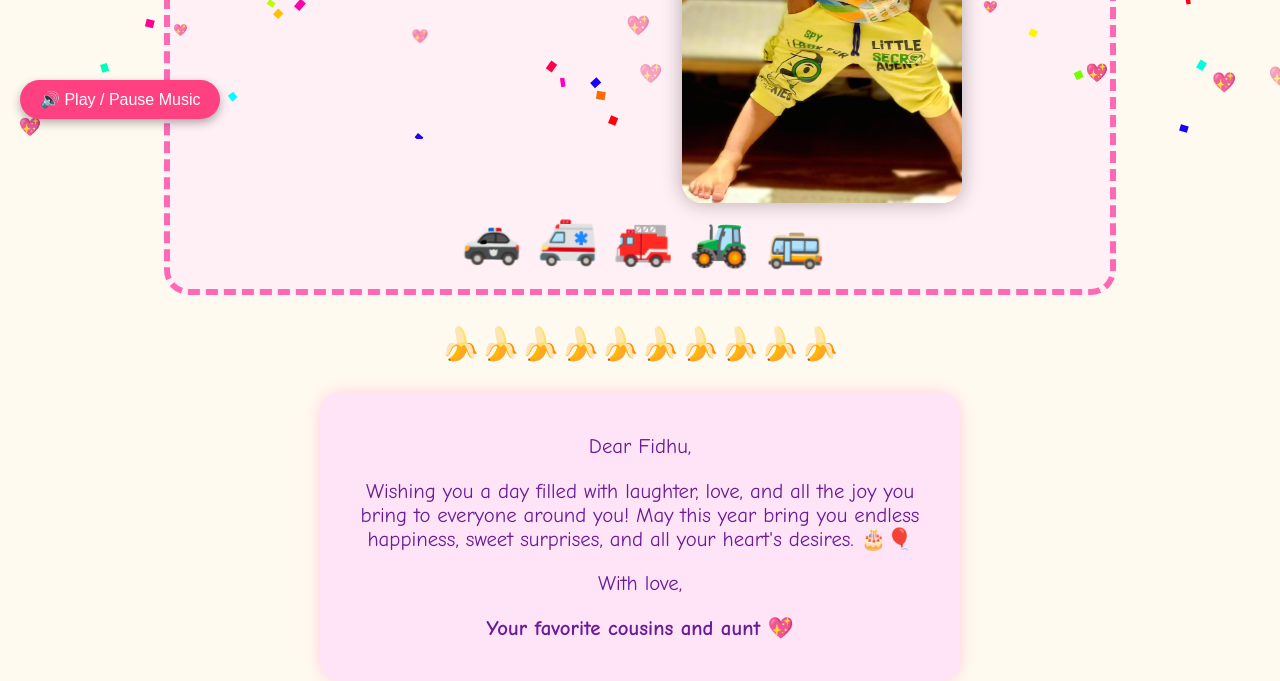
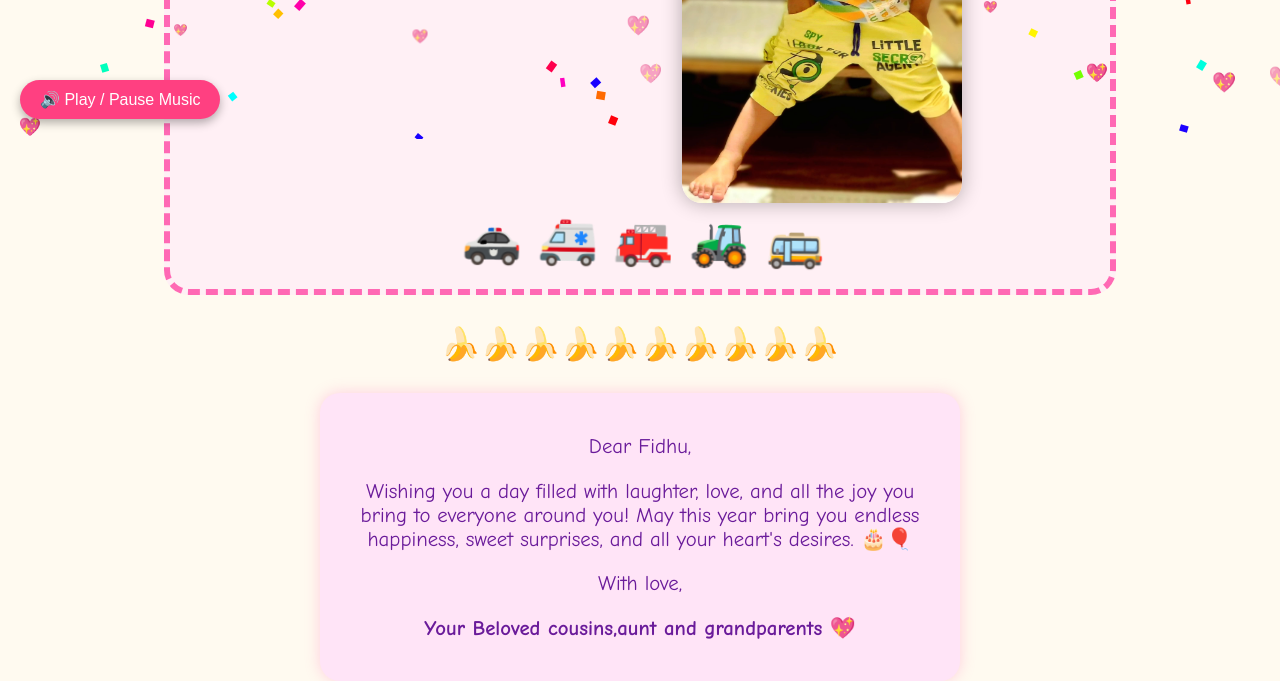
Before and after one commit to Shahir-collab/birthday-website, a plain HTML site: page index.html in a window 1280 px wide. Shown: the part 661-1342 px from the top of the page. Drawn offline with Linux system fonts and the light colour scheme.

Commit message:
Update index.html

```diff
--- a/index.html
+++ b/index.html
@@ -29,7 +29,7 @@
     <p>Dear Fidhu,</p>
     <p>Wishing you a day filled with laughter, love, and all the joy you bring to everyone around you! May this year bring you endless happiness, sweet surprises, and all your heart's desires. 🎂🎈</p>
     <p>With love,</p>
-    <p><strong>Your favorite cousins and aunt 💖</strong></p>
+    <p><strong>Your Beloved cousins,aunt and grandparents 💖</strong></p>
   </div>
 
   <button class="music-btn" onclick="toggleMusic()">🔊 Play / Pause Music</button>
```
